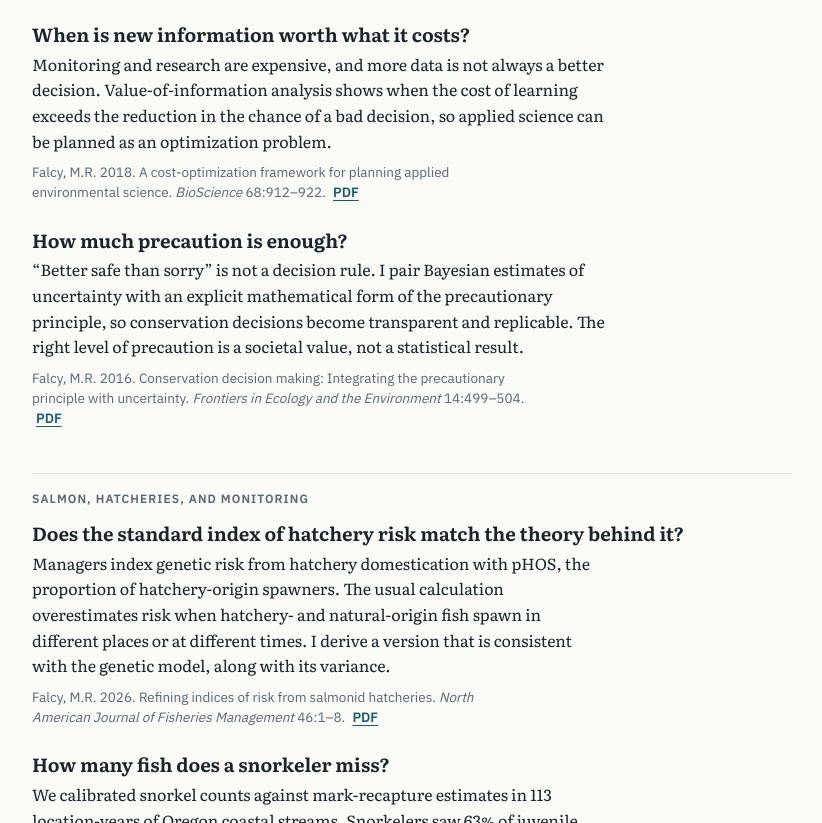
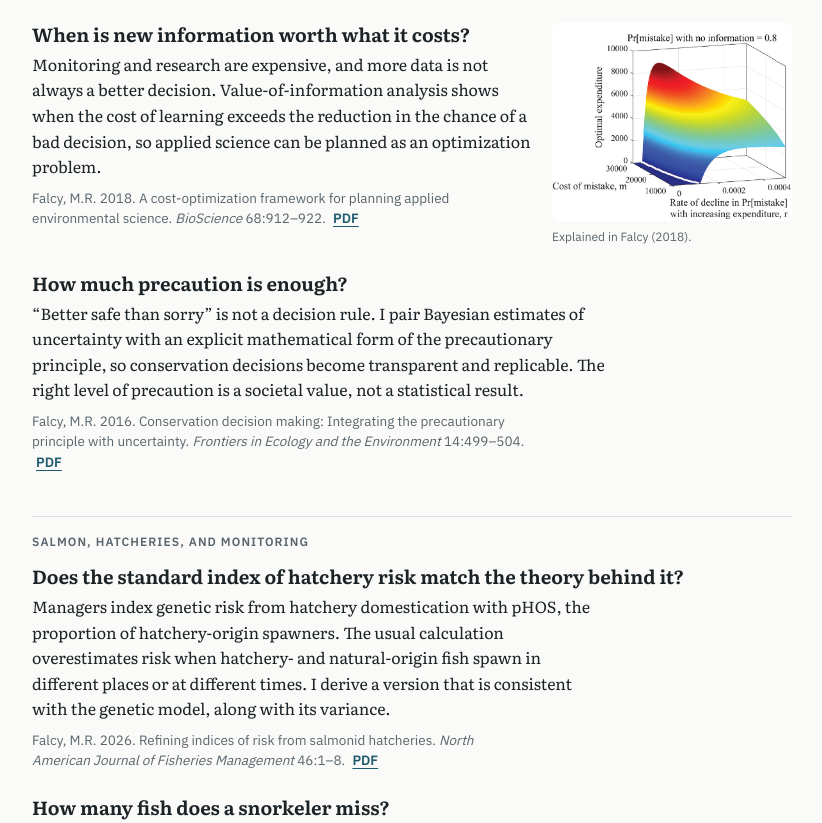
Before and after one commit to FalcyLab/FalcyLab.github.io, a plain HTML site: page index.html in a window 1280 px wide. Shown: the part 1767-2590 px from the top of the page, without its empty margins (228-1050 px from the left). Drawn offline with Linux system fonts and the light colour scheme.

Commit message:
Add Falcy 2018 figure

```diff
--- a/index.html
+++ b/index.html
@@ -217,10 +217,16 @@ footer{font-family:var(--sans);font-size:13px;color:var(--muted);padding-block:4
           <figcaption>Explained in Falcy (2021).</figcaption>
         </figure>
       </article>
-      <article class="thought">
+      <article class="thought has-fig">
+        <div class="thought-text">
         <h3>When is new information worth what it costs?</h3>
         <p>Monitoring and research are expensive, and more data is not always a better decision. Value-of-information analysis shows when the cost of learning exceeds the reduction in the chance of a bad decision, so applied science can be planned as an optimization problem.</p>
         <p class="ref">Falcy, M.R. 2018. A cost-optimization framework for planning applied environmental science. <i>BioScience</i> 68:912–922. <a href="papers/Falcy2018BioScience.pdf" target="_blank" rel="noopener">PDF</a></p>
+        </div>
+        <figure class="thought-fig">
+          <img src="img/Falcy2018.png" alt="Surface plot of optimal expenditure on information as a function of the cost of a mistake and the rate at which the probability of a mistake declines with expenditure." width="749" height="617" loading="lazy">
+          <figcaption>Explained in Falcy (2018).</figcaption>
+        </figure>
       </article>
       <article class="thought">
         <h3>How much precaution is enough?</h3>
```
Also changed, not shown: img/Falcy2018.png (added).
